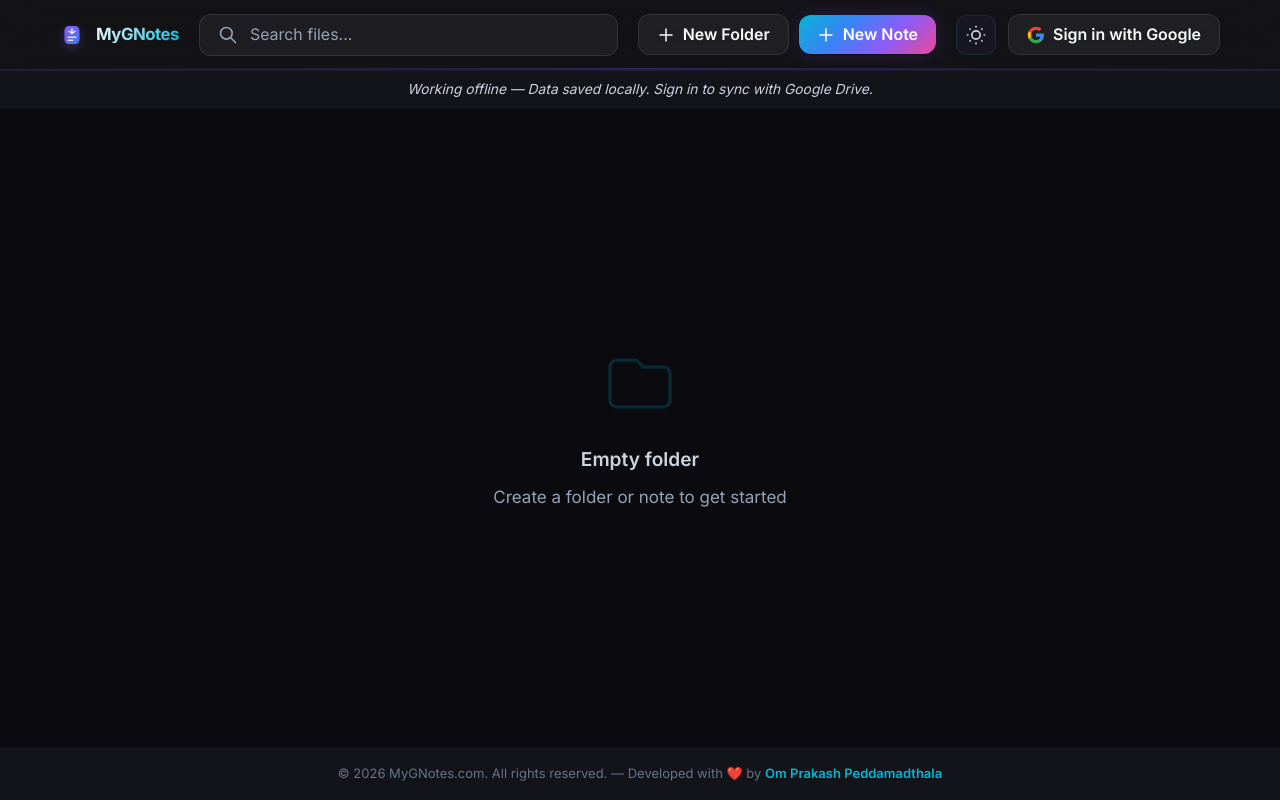
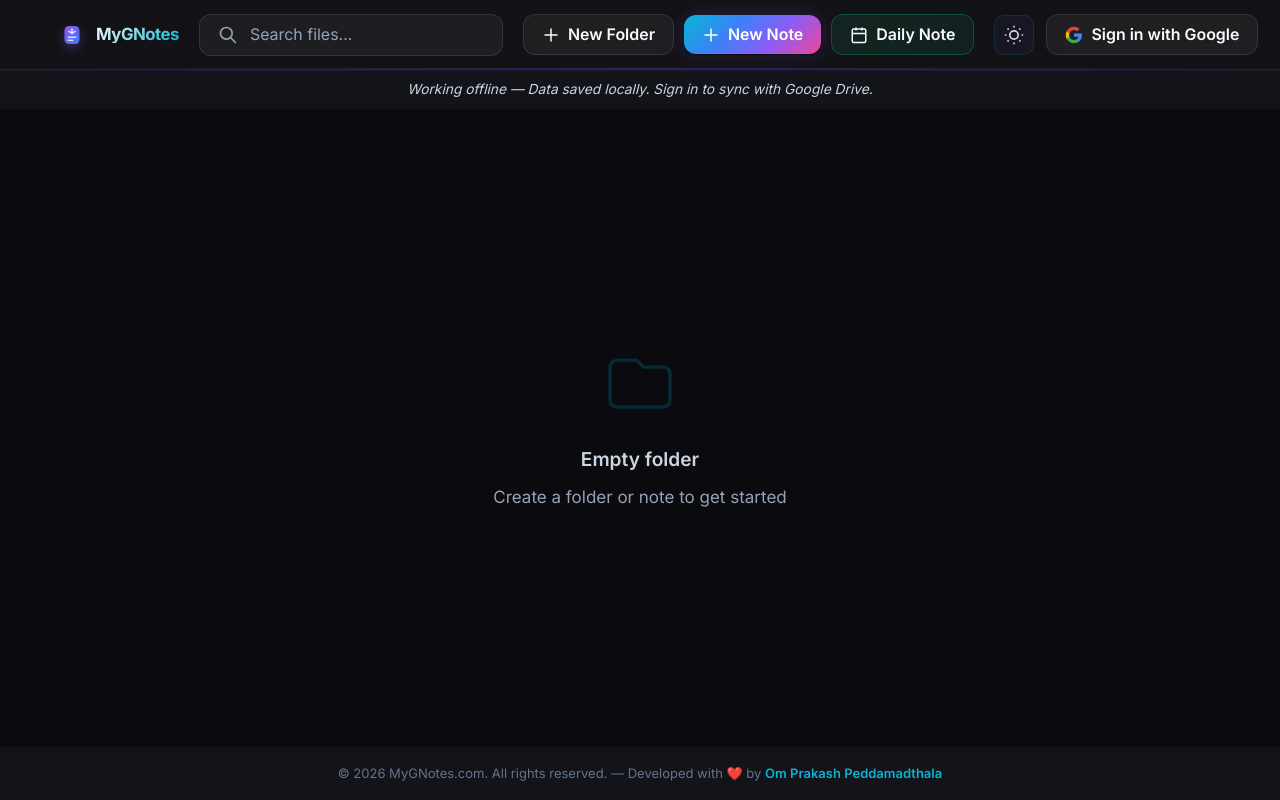
Before and after one commit to prakashornold/MyGNotes.com, a React (Vite) app: page / in a window 1280 px wide. Both pictures are taken after a click on the button "Start Taking Notes Free". Built offline with nearby package versions, Linux system fonts and the light colour scheme.

Commit message:
Updated App.tsx

```diff
--- a/src/App.tsx
+++ b/src/App.tsx
@@ -273,6 +273,58 @@ function AppContent() {
         }
     }, [createFile, loadFileContent]);
 
+    const handleDailyNote = useCallback(async () => {
+        try {
+            // Get today's date in YYYY-MM-DD format
+            const today = new Date();
+            const dateStr = `${today.getFullYear()}-${String(today.getMonth() + 1).padStart(2, '0')}-${String(today.getDate()).padStart(2, '0')}`;
+            const fileName = `${dateStr}.md`;
+
+            // Navigate to root if not already there
+            if (folderPath.length > 0) {
+                navigateToPath(-1);
+                // Wait a bit for navigation to complete
+                await new Promise(resolve => setTimeout(resolve, 100));
+            }
+
+            // Check if "Daily Note" folder exists at root
+            let dailyNoteFolder = items.find(item => item.isFolder && item.name === 'Daily Note' && !item.parentId);
+
+            // If not, create it
+            if (!dailyNoteFolder) {
+                dailyNoteFolder = await createFolder('Daily Note');
+                // Wait for the folder to be created and items to update
+                await new Promise(resolve => setTimeout(resolve, 200));
+            }
+
+            // Navigate into Daily Note folder
+            navigateToFolder(dailyNoteFolder.id, dailyNoteFolder.name);
+            // Wait for navigation
+            await new Promise(resolve => setTimeout(resolve, 200));
+
+            // After navigation, check items in Daily Note folder
+            // We need to fetch items in this folder to check if today's note exists
+            const dailyNoteItems = items.filter(item => item.parentId === dailyNoteFolder.id);
+            let todayNote = dailyNoteItems.find(item => !item.isFolder && item.name === fileName);
+
+            // If note doesn't exist, create it
+            if (!todayNote) {
+                todayNote = await createFile(fileName);
+                if (!todayNote) {
+                    console.error('Failed to create daily note');
+                    return;
+                }
+            }
+
+            // Load and open the note in editor
+            await loadFileContent(todayNote.id, todayNote.parentId);
+            setSelectedFile(todayNote);
+            setViewOnly(false);
+        } catch (err) {
+            console.error('Failed to create/open daily note:', err);
+        }
+    }, [items, folderPath, navigateToPath, navigateToFolder, createFolder, createFile, loadFileContent]);
+
     const handleRename = useCallback(async (itemId: string, newName: string) => {
         try { await renameItem(itemId, newName); } catch (err) { console.error(err); }
     }, [renameItem]);
@@ -370,6 +422,7 @@ function AppContent() {
                         }}
                         onNewFolder={() => setShowCreateModal('folder')}
                         onNewFile={() => setShowCreateModal('file')}
+                        onDailyNote={handleDailyNote}
                         onSignIn={signIn}
                         onSignOut={signOut}
                         onSearch={setSearchQuery}
--- a/src/components/Navbar/Navbar.css
+++ b/src/components/Navbar/Navbar.css
@@ -194,6 +194,23 @@
     box-shadow: var(--shadow-md), var(--shadow-glow);
 }
 
+.nav-btn.daily-note-btn {
+    background: linear-gradient(135deg, rgba(16, 185, 129, 0.1), rgba(5, 150, 105, 0.1));
+    border-color: rgba(16, 185, 129, 0.3);
+    color: var(--text-primary);
+}
+
+[data-theme="light"] .nav-btn.daily-note-btn {
+    background: linear-gradient(135deg, rgba(16, 185, 129, 0.08), rgba(5, 150, 105, 0.08));
+    border-color: rgba(16, 185, 129, 0.2);
+}
+
+.nav-btn.daily-note-btn:hover:not(:disabled) {
+    background: linear-gradient(135deg, rgba(16, 185, 129, 0.2), rgba(5, 150, 105, 0.2));
+    border-color: rgba(16, 185, 129, 0.5);
+    box-shadow: 0 8px 20px rgba(16, 185, 129, 0.25);
+}
+
 .nav-btn svg {
     width: 18px;
     height: 18px;
--- a/src/components/Navbar/Navbar.tsx
+++ b/src/components/Navbar/Navbar.tsx
@@ -13,6 +13,7 @@ export function Navbar({
     isAuthenticated,
     onNewFolder,
     onNewFile,
+    onDailyNote,
     onSignIn,
     onSignOut,
     onSearch,
@@ -61,6 +62,15 @@ export function Navbar({
                     </svg>
                     <span>New Note</span>
                 </button>
+                <button className="nav-btn daily-note-btn" onClick={onDailyNote} disabled={isLoading || isSyncing} title="Open or create today's daily note">
+                    <svg viewBox="0 0 24 24" fill="none" stroke="currentColor" strokeWidth="2">
+                        <rect x="3" y="4" width="18" height="18" rx="2" ry="2" />
+                        <line x1="16" y1="2" x2="16" y2="6" />
+                        <line x1="8" y1="2" x2="8" y2="6" />
+                        <line x1="3" y1="10" x2="21" y2="10" />
+                    </svg>
+                    <span>Daily Note</span>
+                </button>
 
             </div>
 
--- a/src/types/index.ts
+++ b/src/types/index.ts
@@ -155,10 +155,10 @@ export interface NavbarProps {
     onSearch?: (query: string) => void;
     onNewFolder: () => void; // Maps to onNewFolder
     onNewFile: () => void;   // Maps to onNewFile
+    onDailyNote: () => void; // Maps to onDailyNote
     searchQuery?: string;
     onSignIn: () => void;
     onSignOut?: () => void;
-    onSearch?: (query: string) => void;
     isLoading?: boolean;
     isSyncing?: boolean;
     onMenuClick?: () => void;
```
